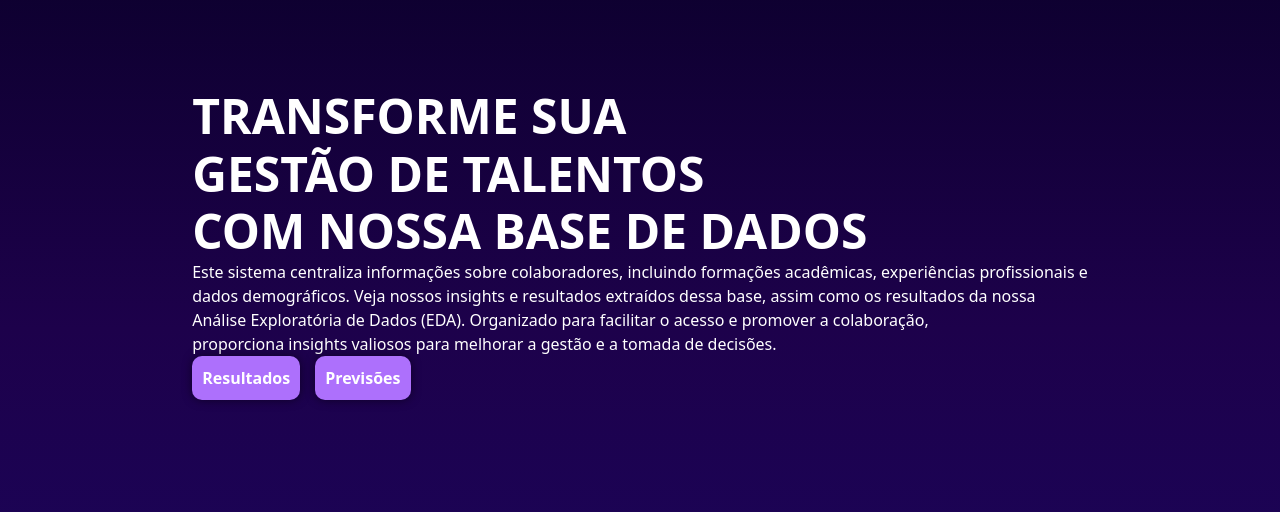
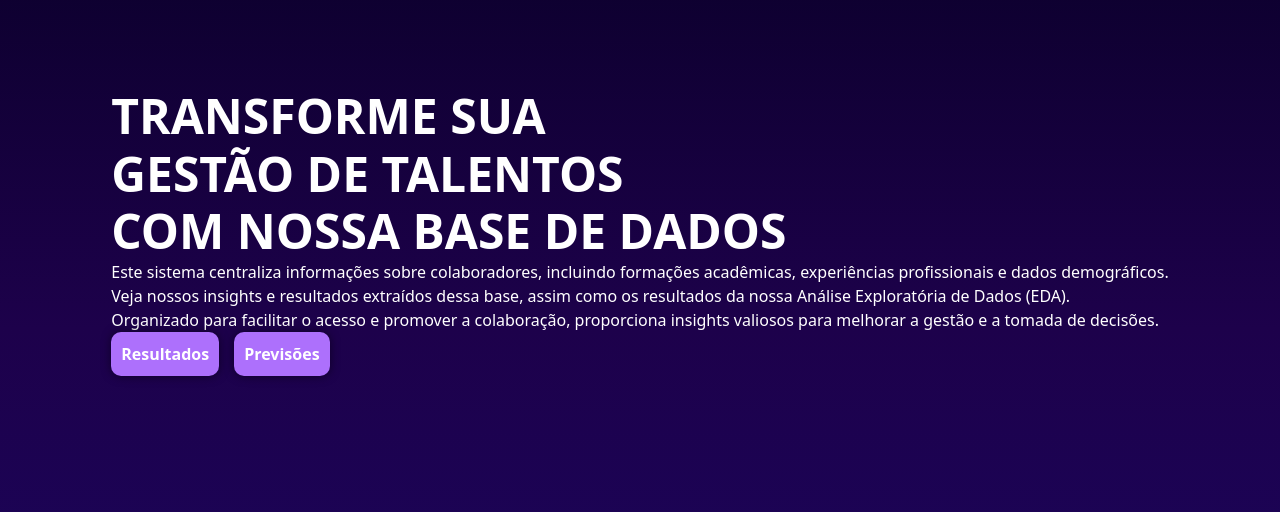
Before and after one commit to marlonszm/patterns-project, a plain HTML site: page index.html in a window 1280 px wide. Shown: the part 72-584 px from the top of the page. Drawn offline with nearby package versions, Linux system fonts and the light colour scheme.

Commit message:
refactor: formatting improvements

```diff
--- a/index.html
+++ b/index.html
@@ -13,12 +13,16 @@
     <img src="./assets/patterns.png">
   </header>
   <main class="landing-page">
-    <h1 id="title-landing">TRANSFORME SUA<br> GESTÃO DE TALENTOS</h1>
-    <h1 id="title-landing">COM NOSSA BASE DE DADOS</h1>
-    <p>Este sistema centraliza informações sobre colaboradores, incluindo formações acadêmicas, experiências profissionais e<br> dados demográficos. Veja nossos insights e resultados extraídos dessa base, assim como os resultados da nossa<br> Análise Exploratória de Dados (EDA). Organizado para facilitar o acesso e promover a colaboração,<br> proporciona insights valiosos para melhorar a gestão e a tomada de decisões.</p>
+    <!-- extra <h1> removed -->
+    <h1 id="title-landing">TRANSFORME SUA<br> GESTÃO DE TALENTOS <br>COM NOSSA BASE DE DADOS</h1>
+    <!-- <br> removed -->
+     <!-- <p> divided in 3 parts -->
+    <p>Este sistema centraliza informações sobre colaboradores, incluindo formações acadêmicas, experiências profissionais e dados demográficos.</p>
+    <p>Veja nossos insights e resultados extraídos dessa base, assim como os resultados da nossa Análise Exploratória de Dados (EDA).</p>
+    <p>Organizado para facilitar o acesso e promover a colaboração, proporciona insights valiosos para melhorar a gestão e a tomada de decisões.</p>
     <div class="links">
       <a href="/">Resultados</a>
-      <a href="/">Previsões</a>
+      <a href="/resultados.html">Previsões</a>
     </div>
   </main>
 
```
